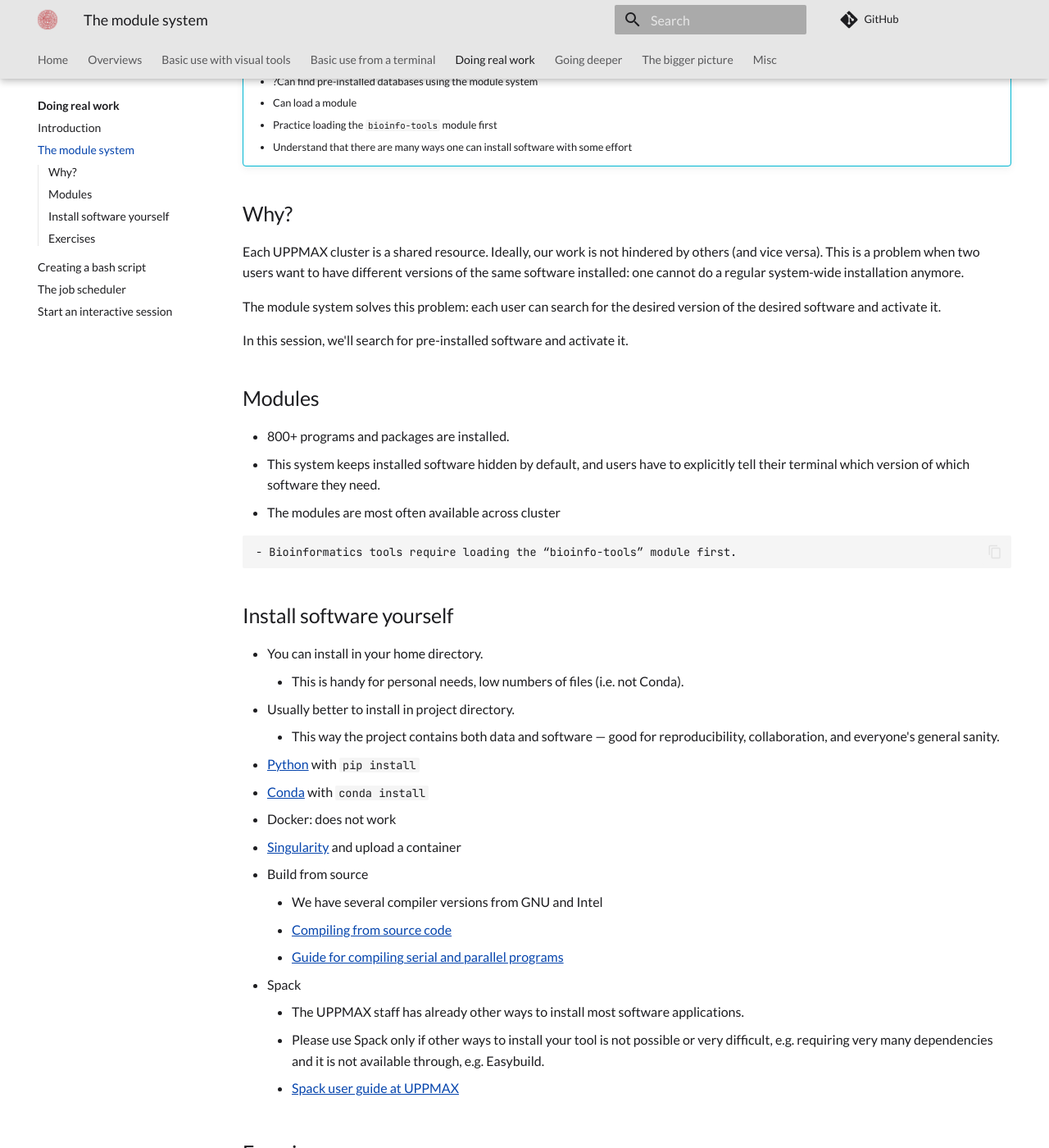
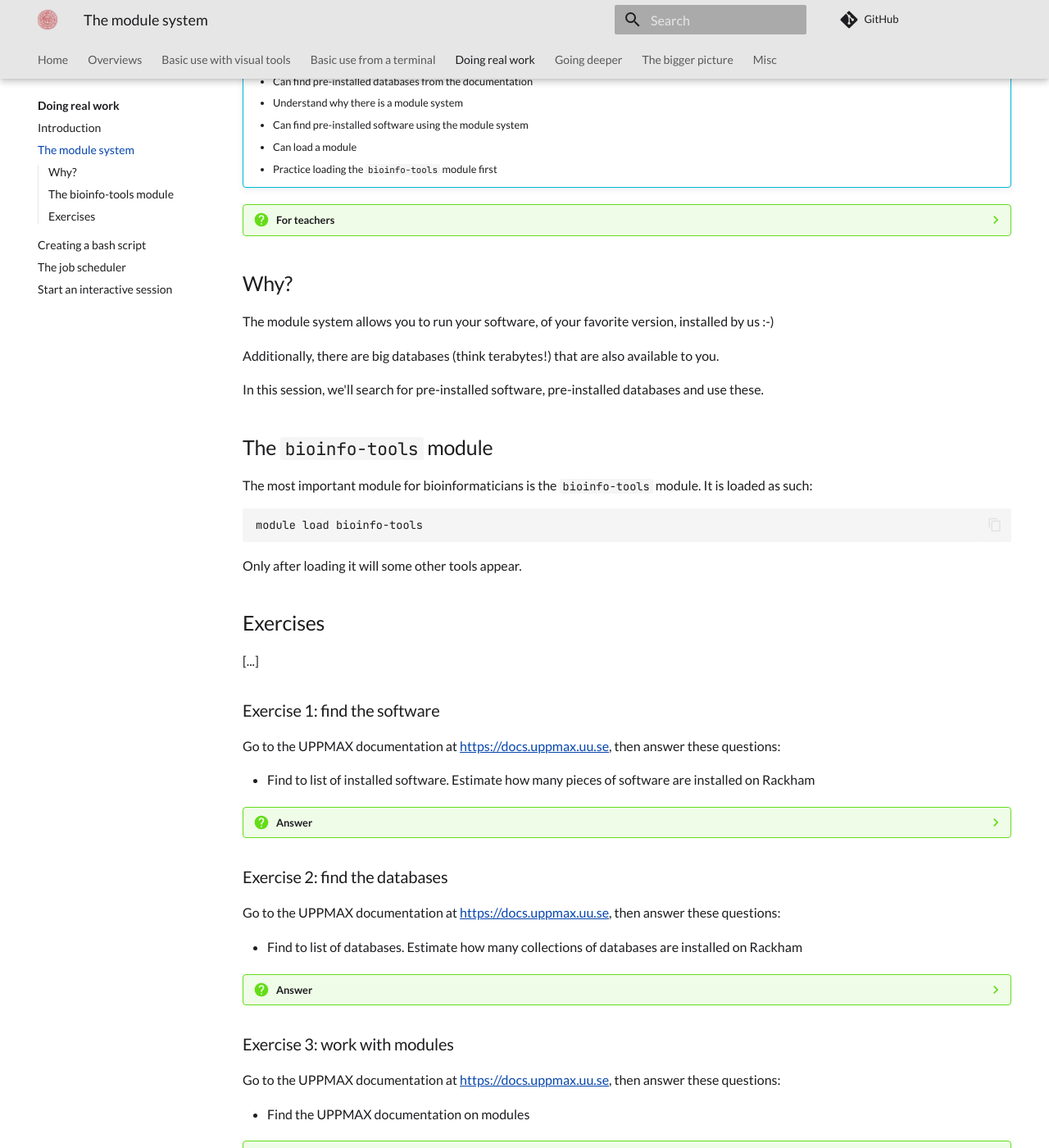
Before and after one commit to UPPMAX/uppmax_intro_day_1, an MkDocs documentation site: the page built from docs/sessions/modules.md, in a window 1280 px wide and 1400 px high, scrolled down 284 px. Shown: the whole window at 82% size. Built offline with MkDocs 1.6.1 and Material for MkDocs 9.7.7, drawn with Linux system fonts in a browser that asks for light colours; comment, search, counter and statistics services are not loaded; some of the changed text lies outside the part shown.

Commit message:
First draft of modules

````diff
--- a/docs/sessions/modules.md
+++ b/docs/sessions/modules.md
@@ -2,61 +2,81 @@
 
 !!!- info "Learning objectives"
 
+    - Practice using the UPPMAX documentation
+    - Can find pre-installed software from the documentation
+    - Can find pre-installed databases from the documentation
     - Understand why there is a module system
     - Can find pre-installed software using the module system
-    - ?Can find pre-installed databases using the module system
     - Can load a module
     - Practice loading the `bioinfo-tools` module first
-    - Understand that there are many ways one can install software with some effort
+
+???- question "For teachers"
+
+    Teaching goals are:
+
+    - Learners have practiced using the UPPMAX documentation
+    - Learners have found pre-installed software from the documentation
+    - Learners have found pre-installed databases from the documentation
+    - Learners understand why there is a module system
+    - Learners can find pre-installed software using the module system
+    - Learners can load a module
+    - Learners can unload a module
+    - Learners understand to load the `bioinfo-tools` module first
+
+    Lesson plan:
+
+    ```mermaid
+    gantt
+      title Something
+      dateFormat X
+      axisFormat %s
+      section First hour
+      Course introduction: done, course_intro, 0, 10s
+      Prior : intro, after course_intro, 5s
+      Present: theory_1, after intro, 5s
+      Challenge: crit, exercise_1, after theory_1, 40s
+      Break: crit, milestone, after exercise_1
+      section Second hour
+      Challenge: crit, exercise_2, 0, 10s
+      Feedback: feedback_2, after exercise_2, 10s
+      SLURM: done, slurm, after feedback_2, 25s
+      Break: done, milestone, after slurm
+    ```
+
+    Prior questions:
+
+    - What would happen if all users would be allowed
+      to install software on Rackham?
+    - Describe a situation when two users that have admin rights
+      on the same account of the same computer cannot both be happy
+    - How can one run different versions of the same software on a same computer?
+    - How can we have users use different versions of the same software?
+    - What is the UPPMAX software module system?
+    - What is a module?
+    - Has anyone already used the UPPMAX module system?
 
 ## Why?
 
-Each UPPMAX cluster is a shared resource.
-Ideally, our work is not hindered by others (and vice versa).
-This is a problem when two users want to have different versions
-of the same software installed: one cannot do a regular system-wide
-installation anymore.
+The module system allows you to run your software,
+of your favorite version, installed by us :-)
 
-The module system solves this problem: each user can
-search for the desired version of the desired software and activate it.
+Additionally, there are big databases (think terabytes!)
+that are also available to you.
 
-In this session, we'll search for pre-installed software
-and activate it.
+In this session, we'll search for pre-installed software,
+pre-installed databases and use these.
 
-## Modules
+## The `bioinfo-tools` module
 
-- 800+ programs and packages are installed.
-- This system keeps installed software hidden by default,
-  and users have to explicitly tell their terminal which version of which software they need.
-- The modules are most often available across cluster
+The most important module for bioinformaticians is the `bioinfo-tools`
+module. It is loaded as such:
 
 
-```{note}
-- Bioinformatics tools require loading the “bioinfo-tools” module first.
+```bash
+module load bioinfo-tools
 ```
 
-## Install software yourself
-
-- You can install in your home directory.
-    - This is handy for personal needs, low numbers of files (i.e. not Conda).
-- Usually better to install in project directory.
-    - This way the project contains both data and software — good for reproducibility, collaboration, and everyone's general sanity.
-
-- [Python](http://docs.uppmax.uu.se/software/python/)
-  with `pip install`
-- [Conda](http://docs.uppmax.uu.se/software/conda/)
-  with `conda install`
-- Docker: does not work
-- [Singularity](http://docs.uppmax.uu.se/software/singularity/)
-  and upload a container
-- Build from source
-    - We have several compiler versions from GNU and Intel
-    - [Compiling from source code](https://www.uppmax.uu.se/support/user-guides/compiling-source-code/)
-    - [Guide for compiling serial and parallel programs](https://www.uppmax.uu.se/support/user-guides/mpi-and-openmp-user-guide/)
-- Spack
-    - The UPPMAX staff has already other ways to install most software applications.
-    - Please use Spack only if other ways to install your tool is not possible or very difficult, e.g. requiring very many dependencies and it is not available through, e.g. Easybuild.
-    - [Spack user guide at UPPMAX](https://www.uppmax.uu.se/support/user-guides/spack-on-uppmax/)
+Only after loading it will some other tools appear.
 
 ## Exercises
 
@@ -64,21 +84,174 @@ and activate it.
 
 ### Exercise 1: find the software
 
-- [UPPMAX software](http://docs.uppmax.uu.se/software/overview/)
-- Give an estimate of the amount of pre-installed programs
+Go to the UPPMAX documentation at [https://docs.uppmax.uu.se](https://docs.uppmax.uu.se),
+then answer these questions:
 
+- Find to list of installed software.
+  Estimate how many pieces of software are installed on Rackham
+
+???- question "Answer"
+
+    One can find the answer at <https://docs.uppmax.uu.se/software/software-table/>,
+    where one can find around 800 pieces of software installed
 
 ### Exercise 2: find the databases
 
-- [UPPMAX databases](http://docs.uppmax.uu.se/databases/overview/)
-- Give an estimate of the amount of pre-installed databases
+Go to the UPPMAX documentation at [https://docs.uppmax.uu.se](https://docs.uppmax.uu.se),
+then answer these questions:
+
+- Find to list of databases.
+  Estimate how many collections of databases are installed on Rackham
+
+???- question "Answer"
+
+    One can find the answer at <http://docs.uppmax.uu.se/databases/overview/>,
+    where one can find around 7 collections of databases installed.
 
 ### Exercise 3: work with modules
 
-- [Module system](http://docs.uppmax.uu.se/cluster_guides/modules/)
+Go to the UPPMAX documentation at [https://docs.uppmax.uu.se](https://docs.uppmax.uu.se),
+then answer these questions:
 
-- Load/use/unload the cowsay module
+- Find the UPPMAX documentation on modules
 
-### (optional) Exercise 4: install software yourself
+???- question "Answer"
 
-- Read text above
+    One can find the answer at <https://docs.uppmax.uu.se/cluster_guides/modules/>,
+    where the module system is explained
+
+- Search the module system for a tool called `cowsay` to find out
+  in which module it is installed
+
+???- question "Answer"
+
+    Use `module spider` to search:
+
+    ```bash
+    module spider cowsay
+    ```
+
+- Load the latest version of the module for `cowsay`
+
+???- question "Answer"
+
+    After having used `module spider cowsay`, we've seen that the
+    latest version is `3.0.3`. Hence we load the module like this:
+
+    ```bash
+    module load cowsay/3.0.3
+    ```
+
+- To confirm `cowsay` works, type `cowsay hello`. A cow that says 'hello'
+  should appear
+
+- Unload the module for `cowsay`
+
+???- question "Answer"
+
+    One does not need to add a version to unload a module:
+
+    ```bash
+    module unload cowsay
+    ```
+
+???- question "Answer"
+
+- Confirm that `cowsay` does not work anymore,
+  by typing `cowsay hello`. This should give an error
+
+### Exercise 4: the `bioinfo-tools` module
+
+Go to the UPPMAX documentation at [https://docs.uppmax.uu.se](https://docs.uppmax.uu.se),
+then answer these questions:
+
+- Load the `samtools` module, without loading the `bioinfo-tools` module
+  (if you have loaded it, unload it).
+  Which error message do you get?
+
+???- question "Answer"
+
+    ```bash
+    [sven@rackham1 ~]$ module load samtools
+    Lmod has detected the following error:  These module(s) or extension(s) exist but cannot be loaded as requested: "samtools"
+       Try: "module spider samtools" to see how to load the module(s).
+    ```
+
+- Do what is suggested, that is, do `module spider samtools`. Is the
+  suggestion to load `bioinfo-tools` given there?
+
+???- question "Answer"
+
+    No:
+
+    ```bash
+    [sven@rackham1 ~]$ module spider samtools
+
+    -----------------------------------------------------------------------------------------------------------------------------------------------------------------------------------
+      samtools:
+    -----------------------------------------------------------------------------------------------------------------------------------------------------------------------------------
+         Versions:
+            samtools/0.1.12-10
+            samtools/0.1.19
+            samtools/1.1
+            samtools/1.2
+            samtools/1.3
+            samtools/1.4
+            samtools/1.5_debug
+            samtools/1.5
+            samtools/1.6
+            samtools/1.8
+            samtools/1.9
+            samtools/1.10
+            samtools/1.12
+            samtools/1.14
+            samtools/1.16
+            samtools/1.17
+            samtools/1.19
+            samtools/1.20
+         Other possible modules matches:
+            SAMtools
+
+    -----------------------------------------------------------------------------------------------------------------------------------------------------------------------------------
+      To find other possible module matches execute:
+
+          $ module -r spider '.*samtools.*'
+
+    -----------------------------------------------------------------------------------------------------------------------------------------------------------------------------------
+      For detailed information about a specific "samtools" package (including how to load the modules) use the module's full name.
+      Note that names that have a trailing (E) are extensions provided by other modules.
+      For example:
+
+         $ module spider samtools/1.20
+    -----------------------------------------------------------------------------------------------------------------------------------------------------------------------------------
+    ```
+
+- Do `module spider samtools` to get help about the latest version. Is the
+  suggestion to load `bioinfo-tools` given there?
+
+???- question "Answer"
+
+    Yes:
+
+    ```bash
+    [sven@rackham1 ~]$ module spider samtools/1.20
+
+    -----------------------------------------------------------------------------------------------------------------------------------------------------------------------------------
+      samtools: samtools/1.20
+    -----------------------------------------------------------------------------------------------------------------------------------------------------------------------------------
+
+        You will need to load all module(s) on any one of the lines below before the "samtools/1.20" module is available to load.
+
+          bioinfo-tools
+
+        Help:
+          	samtools - use samtools 1.20
+
+          	Version 1.20
+    ```
+
+Remember, whenever you cannot find something, do:
+
+```bash
+module load bioinfo-tools
+```
````
Also changed, not shown: docs/sessions/installing_software.md (added, +110 -0 lines), docs/sessions/login_remote_desktop.md (+10 -0 lines).
